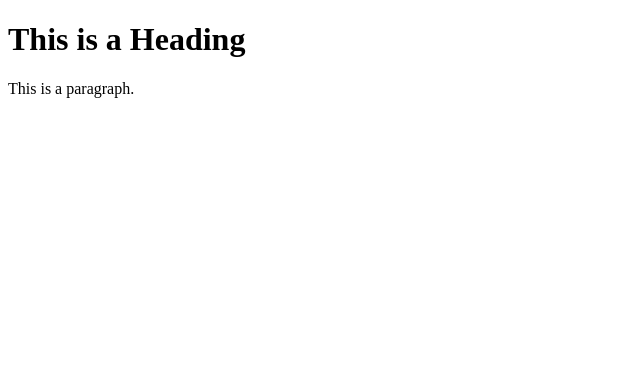
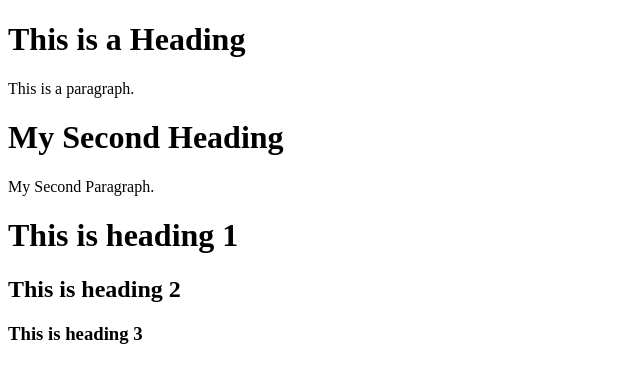
Before and after one commit to yuslianto/LearnHTML, a plain HTML site: page index.html in a window 1280 px wide. Shown: the whole page, without its empty margins (0-640 px from the left). Drawn offline with Linux system fonts and the light colour scheme.

Commit message:
Learning heading in html

```diff
--- a/index.html
+++ b/index.html
@@ -9,5 +9,10 @@
 <body>
     <h1>This is a Heading</h1>
     <p>This is a paragraph.</p>
+    <h1>My Second Heading</h1>
+    <p>My Second Paragraph.</p>
+    <h1>This is heading 1</h1>
+    <h2>This is heading 2</h2>
+    <h3>This is heading 3</h3>
 </body>
 </html>
```
